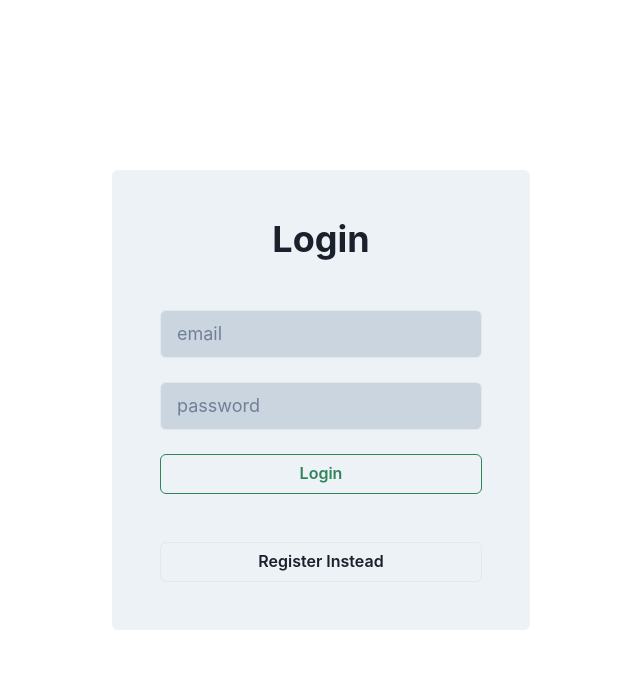
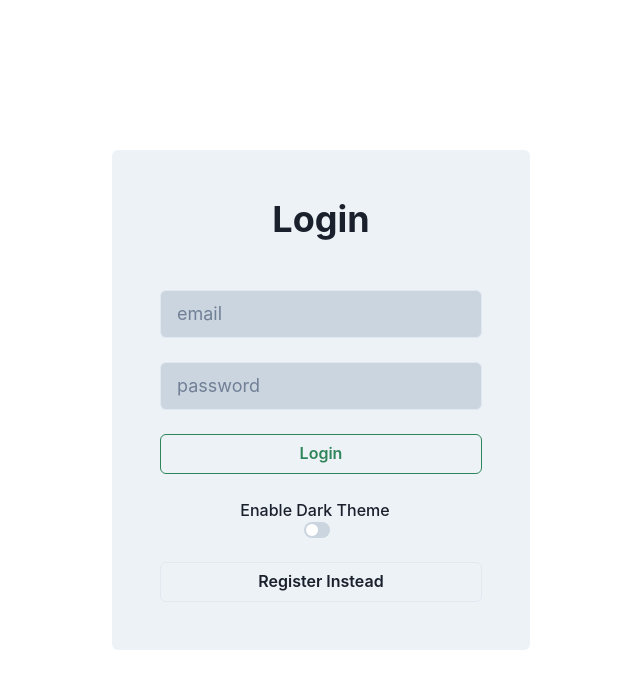
Before and after one commit to GiacomoMeloni/ToDo_Notes-FARM, a React (Create React App) app in the folder front-end/: page /login in a window 1280 px wide. Shown: the top 688 px of the page, without its empty margins (319-959 px from the left). Built offline with nearby package versions, Linux system fonts and the light colour scheme.

Commit message:
Added theme toggle for Dark and Light theme switching

```diff
--- a/front-end/src/App.js
+++ b/front-end/src/App.js
@@ -4,7 +4,7 @@ import { Login } from './components/auth/login';
 function App() {
   return <Router>
       <Routes>
-        <Route path="/login" element={<h1><Login></Login></h1>} />
+        <Route path="/login" element={<h1><Login/></h1>} />
         <Route path="/register" element={<h1>Register</h1>} />
       </Routes>
     </Router>
--- a/front-end/src/components/auth/login.jsx
+++ b/front-end/src/components/auth/login.jsx
@@ -1,6 +1,7 @@
 import { Flex, FormControl, FormErrorMessage, Heading, Input, useColorModeValue, Button } from "@chakra-ui/react";
 import { useForm } from 'react-hook-form'
 import { useNavigate } from "react-router-dom";
+import { ThemeToggler } from "../theme/themeToggler";
 
 export const Login = () => {
     const {
@@ -16,7 +17,9 @@ export const Login = () => {
         console.log(values);
     }
 
-    return (<Flex height="100vh" align="center" justifyContent="center">
+    return (
+
+    <Flex height="100vh" align="center" justifyContent="center">
         <Flex
         direction="column"
         alignItems="center"
@@ -67,13 +70,14 @@ export const Login = () => {
                 mt={6}
                 mb={6}
                 type="submit">Login</Button>
+            </form>
+            <ThemeToggler  showLabel={true}/>
 
-                <Button onClick={()=>navigate("/register", {replace: true})}
-                width="100%"
-                colorScheme="gray"
-                variant="outline"
-                mt={6}>Register Instead</Button>
-            </form>
+            <Button onClick={()=>navigate("/register", {replace: true})}
+            width="100%"
+            colorScheme="gray"
+            variant="outline"
+            mt={6}>Register Instead</Button>
         </Flex>
     </Flex>
 );}
--- /dev/null
+++ b/front-end/src/components/theme/themeToggler.jsx
@@ -0,0 +1,25 @@
+import { Switch, useColorMode, FormLabel} from '@chakra-ui/react'
+
+export const ThemeToggler = ({showLabel= false, ...rest}) => {
+    const {toggleColorMode, colorMode} = useColorMode();
+    return(
+        <>
+            {showLabel && (
+                <FormLabel htmlFor='theme-toggler' mb={0}>
+                    Enable Dark Theme
+                </FormLabel>)
+            }
+            <Switch
+            id='theme-toggler'
+            size='sm'
+            isChecked={colorMode === "dark"}
+            isDisabled={false}
+            value={colorMode}
+            colorScheme='green'
+            mr={2}
+            onChange={toggleColorMode}
+            {...rest}
+            />
+        </>
+    );
+}
```
